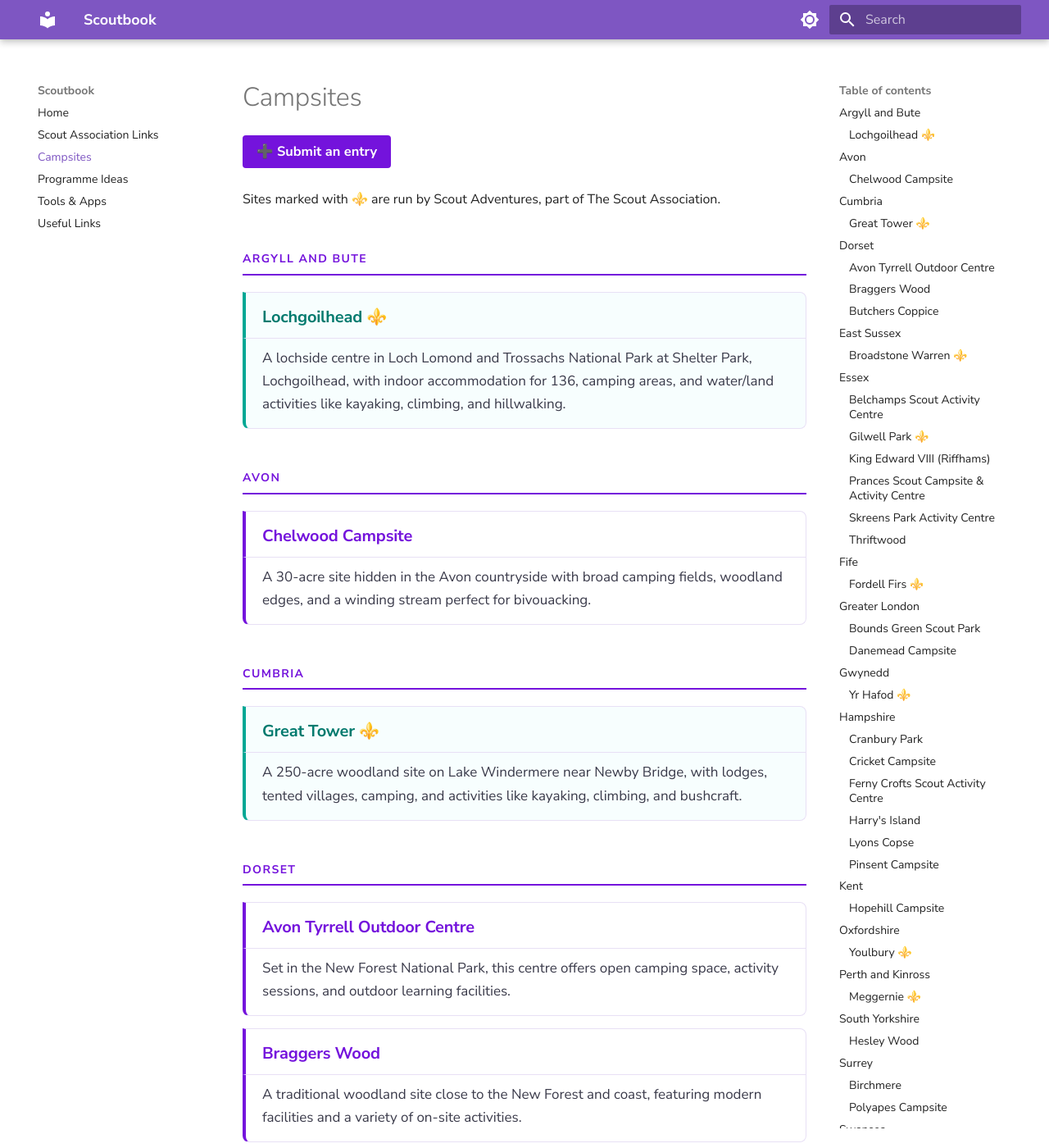
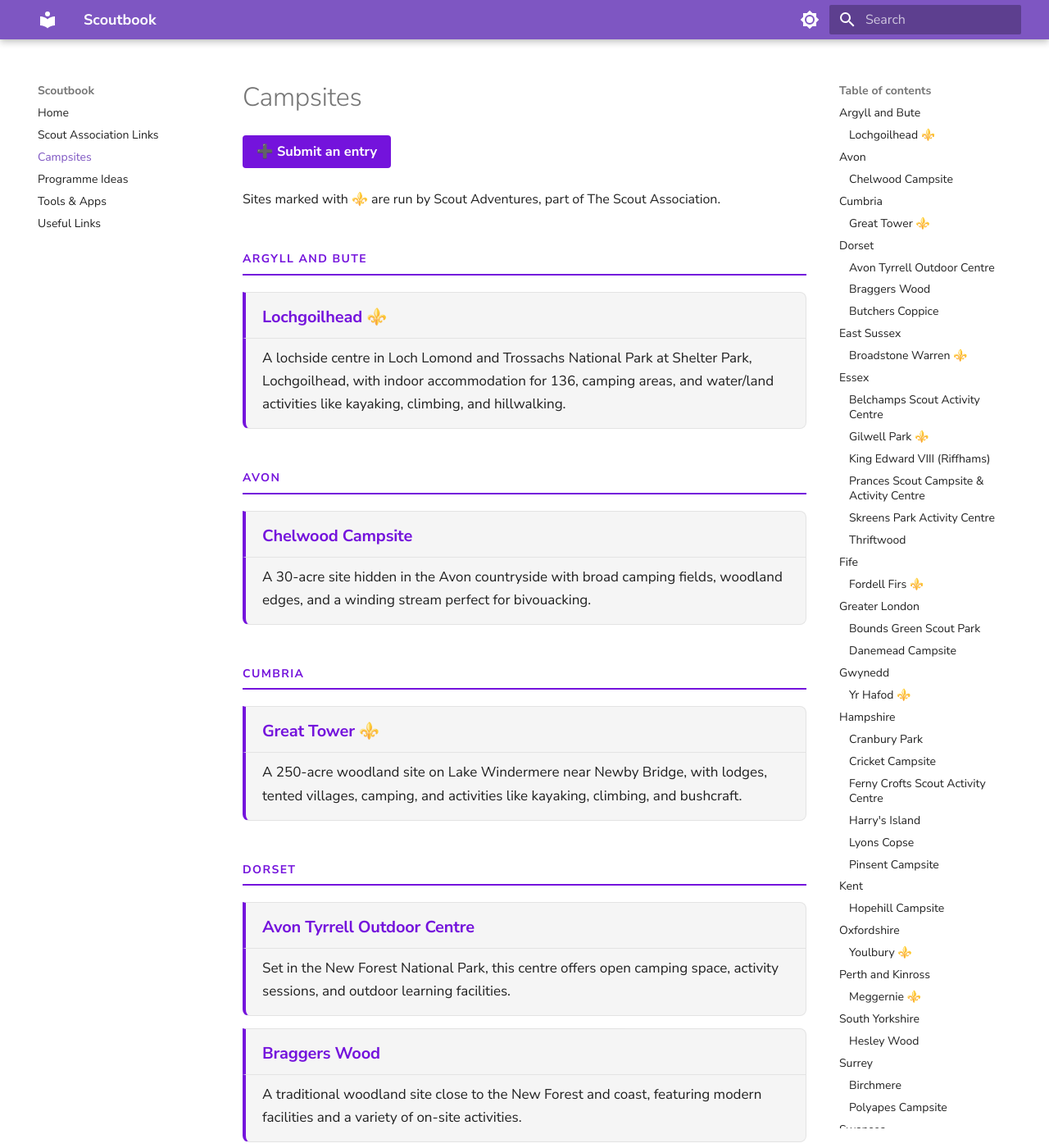
Before and after one commit to krisreynolds/scoutbook, an MkDocs documentation site: the page built from docs/campsites.md, in a window 1280 px wide and 1400 px high. Shown: the whole window at 82% size. Built offline with MkDocs 1.6.1 and Material for MkDocs 9.7.7, drawn with Linux system fonts in a browser that asks for light colours; some web fonts are replaced.

Commit message:
Colour revisions for dark mode

```diff
--- a/docs/overrides/extra.css
+++ b/docs/overrides/extra.css
@@ -4,14 +4,9 @@
   --md-primary-fg-color--dark: #5A0FB8;
   --md-accent-fg-color: #00A794;
 
-  /* Scout brand palette */
   --scout-purple: #7413DC;
   --scout-purple-dark: #5A0FB8;
-  --scout-purple-muted: #f3eafd;
   --scout-teal: #00A794;
-  --scout-teal-muted: #e0f5f2;
-  --scout-green: #84A40B;
-  --scout-orange: #ED7703;
   --scout-black: #001323;
 }
 
@@ -29,7 +24,6 @@
   margin-bottom: 1rem;
 }
 
-/* Hide the default MkDocs anchor symbol on h2/h3 */
 .md-content h2 .headerlink,
 .md-content h3 .headerlink {
   display: none;
@@ -38,13 +32,15 @@
 /* ─── Campsite cards ──────────────────────────────────── */
 
 .md-content h3 {
-  /* Reset default styling — the card below does the visual work */
   font-size: 1rem;
   font-weight: 600;
-  margin: 0 0 0.25rem 0;
-  padding: 0;
-  border: none;
-  color: var(--scout-black);
+  margin: 0.75rem 0 0;
+  padding: 0.75rem 1rem 0.5rem 1rem;
+  border: 1px solid var(--md-default-fg-color--lightest);
+  border-left: 4px solid var(--scout-purple);
+  border-radius: 0 8px 0 0;
+  color: var(--md-default-fg-color);
+  background: var(--md-code-bg-color);
 }
 
 .md-content h3 a {
@@ -57,26 +53,9 @@
   color: var(--scout-purple-dark);
 }
 
-/*
-  Wrap each h3 + following paragraph in a card.
-  MkDocs renders h3 and its paragraph as siblings, so we use
-  a combination of margin, border-left accent, and padding
-  on the paragraph to create the card feel without JS.
-*/
-
-.md-content h3 {
-  background: #fff;
-  border: 1px solid #e8e0f5;
-  border-left: 4px solid var(--scout-purple);
-  border-radius: 0 8px 0 0;
-  padding: 0.75rem 1rem 0.5rem 1rem;
-  margin-top: 0.75rem;
-  margin-bottom: 0;
-}
-
 .md-content h3 + p {
-  background: #fff;
-  border: 1px solid #e8e0f5;
+  background: var(--md-code-bg-color);
+  border: 1px solid var(--md-default-fg-color--lightest);
   border-top: none;
   border-left: 4px solid var(--scout-purple);
   border-radius: 0 0 8px 8px;
@@ -84,33 +63,12 @@
   margin-top: 0;
   margin-bottom: 0.75rem;
   font-size: 0.85rem;
-  color: #3a3a4a;
   line-height: 1.65;
 }
 
-/* Scout Adventures ⚜️ sites get a teal accent instead */
-.md-content h3:has(a[href*="scoutadventures"]) {
-  border-left-color: var(--scout-teal);
-  background: #f7fefe;
-}
+/* ─── Submit button ───────────────────────────────────── */
 
-.md-content h3:has(a[href*="scoutadventures"]) + p {
-  border-left-color: var(--scout-teal);
-  background: #f7fefe;
-}
-
-.md-content h3:has(a[href*="scoutadventures"]) a {
-  color: #007a6e;
-}
-
-.md-content h3:has(a[href*="scoutadventures"]) a:hover {
-  color: var(--scout-teal);
-}
-
-/* ─── Intro paragraph (submit link + legend) ─────────── */
-
-.md-content h1 + p a,
-.md-content h1 ~ p:first-of-type a {
+.md-content h1 + p a {
   display: inline-block;
   background: var(--scout-purple);
   color: #fff !important;
@@ -127,36 +85,12 @@
   background: var(--scout-purple-dark);
 }
 
-/* ─── Spacing & rhythm ───────────────────────────────── */
+/* ─── Spacing ─────────────────────────────────────────── */
 
 .md-content h1 {
   margin-bottom: 1.25rem;
 }
 
-/* Add a little breathing room between county sections */
 .md-content h2 + h3 {
   margin-top: 0.5rem;
 }
-
-/* ─── Dark mode ──────────────────────────────────────── */
-
-[data-md-color-scheme="slate"] .md-content h3,
-[data-md-color-scheme="slate"] .md-content h3 + p {
-  background: #1e1e2e;
-  border-color: #3a2f5e;
-}
-
-[data-md-color-scheme="slate"] .md-content h3:has(a[href*="scoutadventures"]),
-[data-md-color-scheme="slate"] .md-content h3:has(a[href*="scoutadventures"]) + p {
-  background: #0f2422;
-  border-color: #0d4a42;
-}
-
-[data-md-color-scheme="slate"] .md-content h3 + p {
-  color: #c8c8d8;
-}
-
-[data-md-color-scheme="slate"] .md-content h2 {
-  color: #b07ef0;
-  border-bottom-color: #b07ef0;
-}
```
